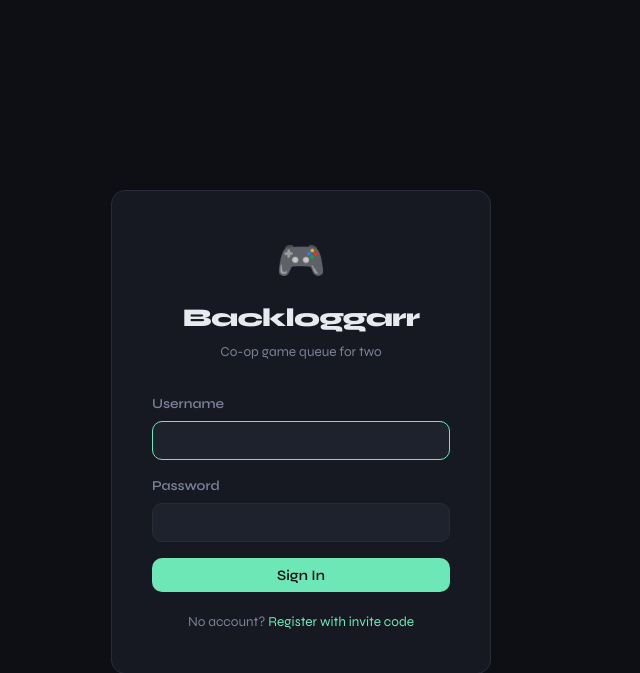
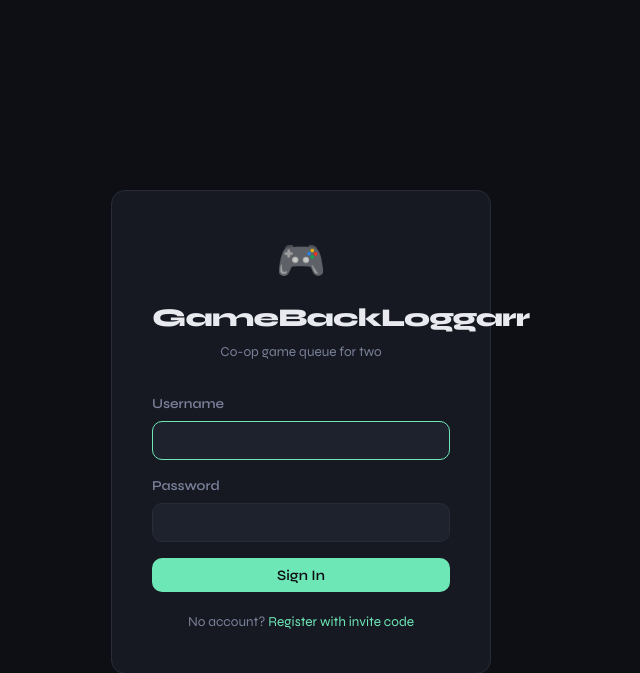
Before and after one commit to Hanis127/gamebackloggarr, a FastAPI app: page /login in a window 1280 px wide. Shown: the top 673 px of the page, without its empty margins (339-979 px from the left). Run offline with FastAPI, Linux system fonts and the light colour scheme; parts of the project's set-up code (start-up, migrations or seed data) failed here and were passed over.

Commit message:
refactorred to gamebackloggarr

```diff
--- a/app/database.py
+++ b/app/database.py
@@ -1,7 +1,7 @@
 import sqlite3
 import os
 
-DB_PATH = os.getenv("DB_PATH", "/data/backloggarr.db")
+DB_PATH = os.getenv("DB_PATH", "/data/gamebackloggarr.db")
 
 
 def get_db():
--- a/app/main.py
+++ b/app/main.py
@@ -16,7 +16,7 @@ async def lifespan(app: FastAPI):
     yield
 
 
-app = FastAPI(title="Backloggarr", lifespan=lifespan)
+app = FastAPI(title="GameBackLoggarr", lifespan=lifespan)
 
 app.mount("/static", StaticFiles(directory="app/static"), name="static")
 templates = Jinja2Templates(directory="app/templates")
--- a/app/templates/base.html
+++ b/app/templates/base.html
@@ -3,7 +3,7 @@
 <head>
   <meta charset="UTF-8">
   <meta name="viewport" content="width=device-width, initial-scale=1.0">
-  <title>{% block title %}Backloggarr{% endblock %}</title>
+  <title>{% block title %}GameBackLoggarr{% endblock %}</title>
   <link rel="preconnect" href="https://fonts.googleapis.com">
   <link rel="preconnect" href="https://fonts.gstatic.com" crossorigin>
   <link href="https://fonts.googleapis.com/css2?family=Syne:wght@400;600;700;800&family=DM+Mono:wght@400;500&display=swap" rel="stylesheet">
@@ -12,7 +12,7 @@
 <body>
   {% if user is defined and user %}
   <nav class="navbar">
-    <a href="/games" class="nav-brand">🎮 Backloggarr</a>
+    <a href="/games" class="nav-brand">🎮 GameBackLoggarr</a>
     <div class="nav-right">
       <span class="nav-user">{{ user.username }}</span>
       <a href="/logout" class="nav-logout">Sign out</a>
--- a/app/templates/games.html
+++ b/app/templates/games.html
@@ -1,5 +1,5 @@
 {% extends "base.html" %}
-{% block title %}Backloggarr{% endblock %}
+{% block title %}GameBackLoggarr{% endblock %}
 {% block content %}
 
 <div class="page-header">
--- a/app/templates/login.html
+++ b/app/templates/login.html
@@ -1,10 +1,10 @@
 {% extends "base.html" %}
-{% block title %}Sign In — Backloggarr{% endblock %}
+{% block title %}Sign In — GameBackLoggarr{% endblock %}
 {% block content %}
 <div class="auth-wrap">
   <div class="auth-box">
     <div class="auth-logo">🎮</div>
-    <h1 class="auth-title">Backloggarr</h1>
+    <h1 class="auth-title">GameBackLoggarr</h1>
     <p class="auth-sub">Co-op game queue for two</p>
 
     {% if error %}
--- a/app/templates/register.html
+++ b/app/templates/register.html
@@ -1,5 +1,5 @@
 {% extends "base.html" %}
-{% block title %}Register — Backloggarr{% endblock %}
+{% block title %}Register — GameBackLoggarr{% endblock %}
 {% block content %}
 <div class="auth-wrap">
   <div class="auth-box">
```
Also changed, not shown: README.md.
